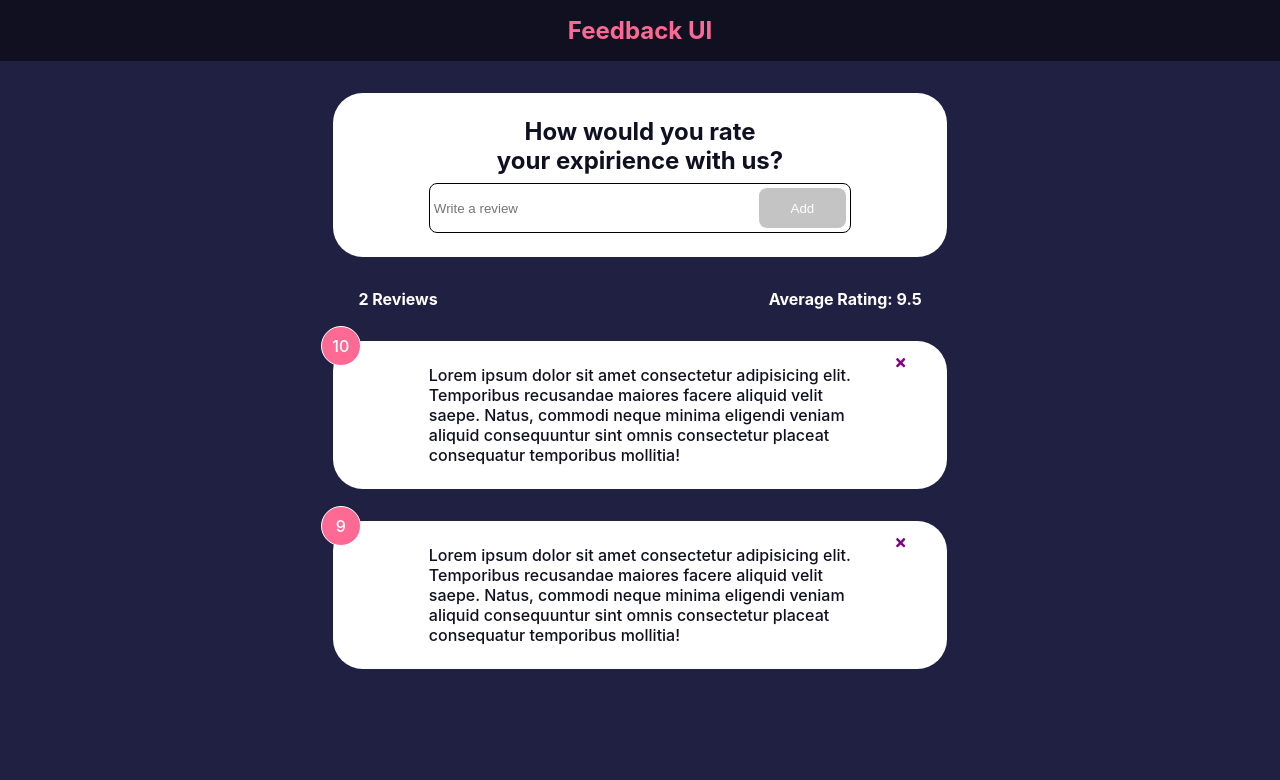
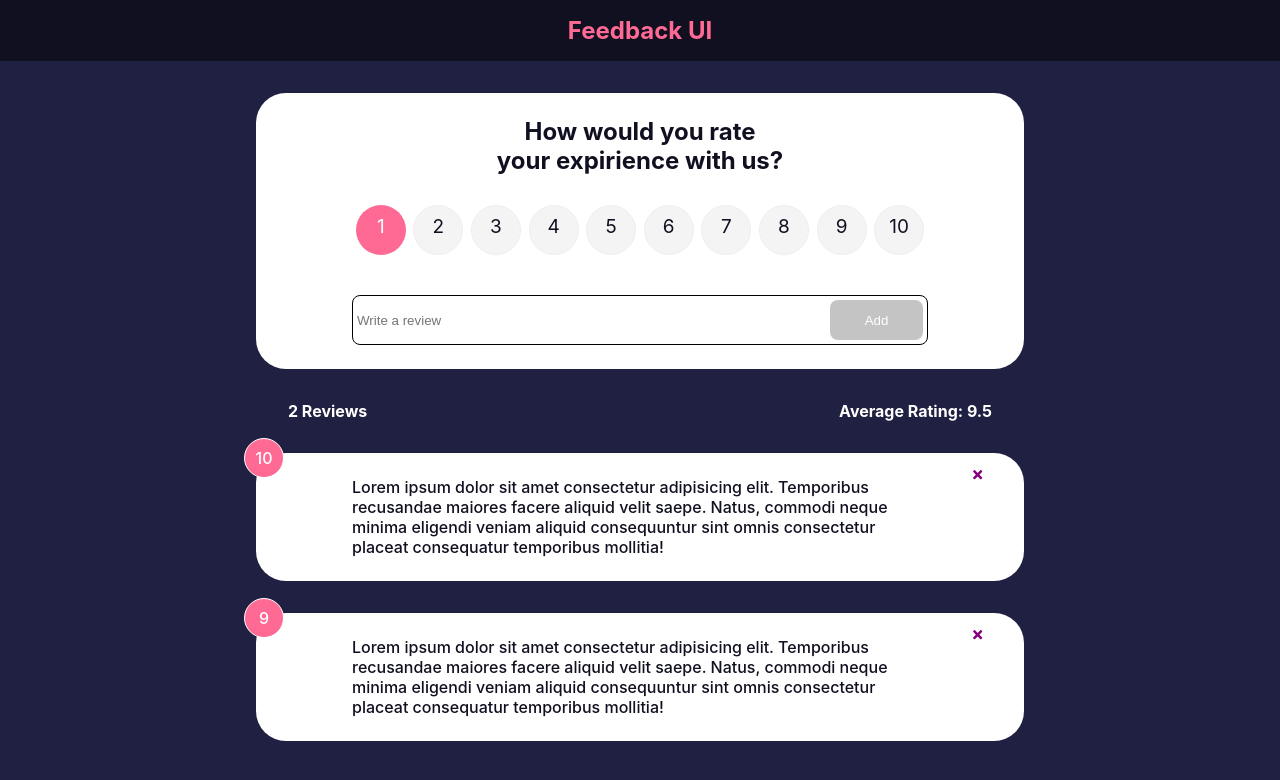
Before and after one commit to Ayaz-Rzayev/feedback-app, a React (Create React App) app: page / in a window 1280 px wide. Shown: the top 780 px of the page. Built offline with nearby package versions, Linux system fonts and the light colour scheme.

Commit message:
RatingBar component added

```diff
--- a/src/App.module.css
+++ b/src/App.module.css
@@ -1,7 +1,7 @@
 .container{
   display: flex;
   flex-direction: column;
-  width: 80%;
+  width: 100%;
   margin: auto;
   align-items: center;
 }
--- a/src/components/FeedbackForm.js
+++ b/src/components/FeedbackForm.js
@@ -1,4 +1,5 @@
 import React, { useState } from "react";
+import RatingBar from "./RatingBar";
 import Card from "./UI/Card";
 import Button from "./UI/Button";
 import styles from "./FeedbackForm.module.css";
@@ -7,6 +8,7 @@
   const [review, setReview] = useState("");
   const [btnDisabled, setBtnDisabled] = useState(true);
   const [message, setMessage] = useState("");
+  const [rating, setRating] = useState(10)
 
   const inputChangeHandler = (e) => {
     if (e.target.value.trim().length >= 10) {
@@ -26,6 +28,7 @@
           How would you rate <br />
           your expirience with us?
         </h2>
+        <RatingBar select={(rating) => {setRating(rating)}}/>
         <div className={styles["input-group"]}>
           <input
             onChange={inputChangeHandler}
--- /dev/null
+++ b/src/components/RatingBar.js
@@ -0,0 +1,127 @@
+import React, {useState} from "react";
+import styles from "./RatingBar.module.css";
+
+const RatingBar = (props) => {
+  const [selected, setSelected] = useState(1)
+  const ratingChangeHandler = (e) => {
+    setSelected(+e.currentTarget.value)
+    props.select(+e.currentTarget.value)
+  };
+
+  return (
+    <ul className={styles.rating}>
+      <li>
+        <input
+          type="radio"
+          id="num1"
+          name="rating"
+          value="1"
+          onChange={ratingChangeHandler}
+          checked={selected === 1}
+        />
+        <label htmlFor="num1">1</label>
+      </li>
+      <li>
+        <input
+          type="radio"
+          id="num2"
+          name="rating"
+          value="2"
+          onChange={ratingChangeHandler}
+          checked={selected === 2}
+        />
+        <label htmlFor="num2">2</label>
+      </li>
+      <li>
+        <input
+          type="radio"
+          id="num3"
+          name="rating"
+          value="3"
+          onChange={ratingChangeHandler}
+          checked={selected === 3}
+        />
+        <label htmlFor="num3">3</label>
+      </li>
+      <li>
+        <input
+          type="radio"
+          id="num4"
+          name="rating"
+          value="4"
+          onChange={ratingChangeHandler}
+          checked={selected === 4}
+        />
+        <label htmlFor="num4">4</label>
+      </li>
+      <li>
+        <input
+          type="radio"
+          id="num5"
+          name="rating"
+          value="5"
+          onChange={ratingChangeHandler}
+          checked={selected === 5}
+        />
+        <label htmlFor="num5">5</label>
+      </li>
+      <li>
+        <input
+          type="radio"
+          id="num6"
+          name="rating"
+          value="6"
+          onChange={ratingChangeHandler}
+          checked={selected === 6}
+        />
+        <label htmlFor="num6">6</label>
+      </li>
+      <li>
+        <input
+          type="radio"
+          id="num7"
+          name="rating"
+          value="7"
+          onChange={ratingChangeHandler}
+          checked={selected === 7}
+        />
+        <label htmlFor="num7">7</label>
+      </li>
+      <li>
+        <input
+          type="radio"
+          id="num8"
+          name="rating"
+          value="8"
+          onChange={ratingChangeHandler}
+          checked={selected === 8}
+        />
+        <label htmlFor="num8">8</label>
+      </li>
+      <li>
+        <input
+          type="radio"
+          id="num9"
+          name="rating"
+          value="9"
+          onChange={ratingChangeHandler}
+          checked={selected === 9}
+        />
+        <label htmlFor="num9">9</label>
+      </li>
+      <li>
+        <input
+          type="radio"
+          id="num10"
+          name="rating"
+          value="10"
+          onChange={ratingChangeHandler}
+          checked={selected === 10}
+        />
+        <label htmlFor="num10">10</label>
+      </li>
+    </ul>
+  );
+};
+
+export default RatingBar;
--- /dev/null
+++ b/src/components/RatingBar.module.css
@@ -0,0 +1,46 @@
+.rating {
+  display: flex;
+  align-items: center;
+  justify-content: space-around;
+  margin: 30px 0 40px;
+  list-style-type: none;
+}
+
+.rating li {
+  position: relative;
+  background: #f4f4f4;
+  width: 50px;
+  height: 50px;
+  padding: 10px;
+  text-align: center;
+  border-radius: 50%;
+  font-size: 19px;
+  border: 1px #eee solid;
+  transition: 0.3s;
+}
+
+.rating li label {
+  position: absolute;
+  top: 50%;
+  left: 50%;
+  width: 50px;
+  height: 50px;
+  padding: 10px;
+  border-radius: 50%;
+  transform: translate(-50%, -50%);
+  cursor: pointer;
+}
+
+.rating li:hover {
+  background: #ff6a95;
+  color: #fff;
+}
+
+[type='radio'] {
+  opacity: 0;
+}
+
+[type='radio']:checked ~ label {
+  background: #ff6a95;
+  color: #fff;
+}
```
